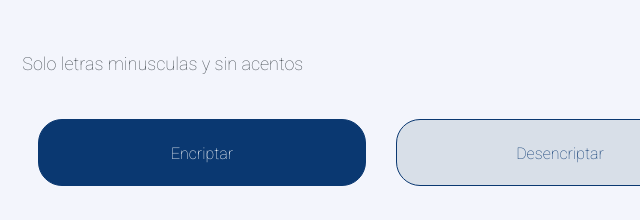
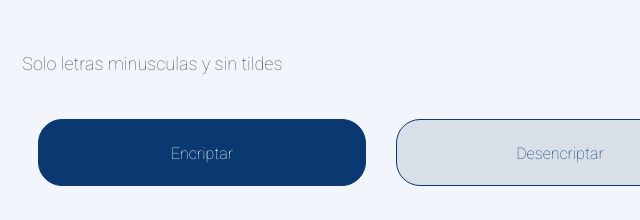
Before and after one commit to ArAb18/Portafolio, a plain HTML site: page index.html in a window 1280 px wide. Shown: the part 548-768 px from the top of the page, 0-640 px from the left. Drawn offline with Linux system fonts and the light colour scheme.

Commit message:
corrigiendo palabra

```diff
--- a/index.html
+++ b/index.html
@@ -19,7 +19,7 @@
     <main>
     <section class="area-e">
     <textarea class="textarea" cols='50' rows='10' placeholder="ingrese el texto aqui"></textarea>
-    <div class="caja"><h6 class="informacion">Solo letras minusculas y sin acentos</h6></div>
+    <div class="caja"><h6 class="informacion">Solo letras minusculas y sin tildes</h6></div>
     <div class="botones">
         <button onclick="btnencriptar()" class="boton">Encriptar</button>
         <button onclick="btndesencriptar()" class="boton">Desencriptar</button>
```
